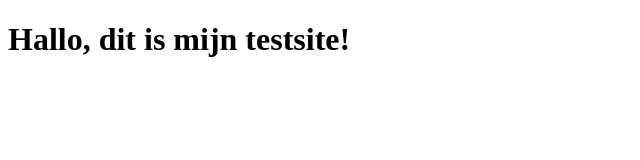
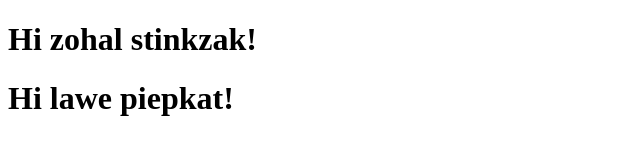
Before and after one commit to sahararar/poesmuis, a plain HTML site: page index.html in a window 1280 px wide. Shown: the whole page, without its empty margins (0-640 px from the left). Drawn offline with Linux system fonts and the light colour scheme.

Commit message:
Update index.html

```diff
--- a/index.html
+++ b/index.html
@@ -5,6 +5,8 @@
     <title>Poesmuis</title>
 </head>
 <body>
-    <h1>Hallo, dit is mijn testsite!</h1>
+    <h1>Hi zohal stinkzak!</h1>
+    <h1>Hi lawe piepkat!</h1>
+
 </body>
 </html>
```
